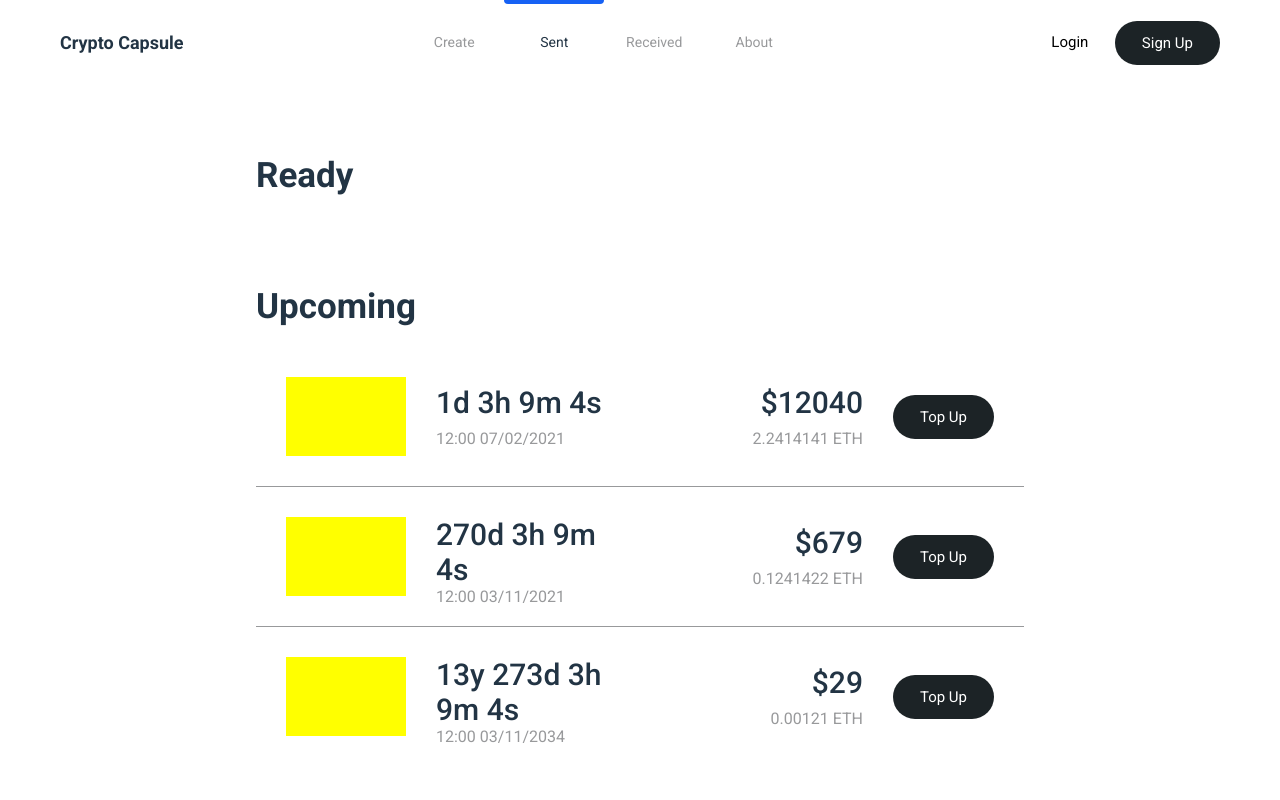
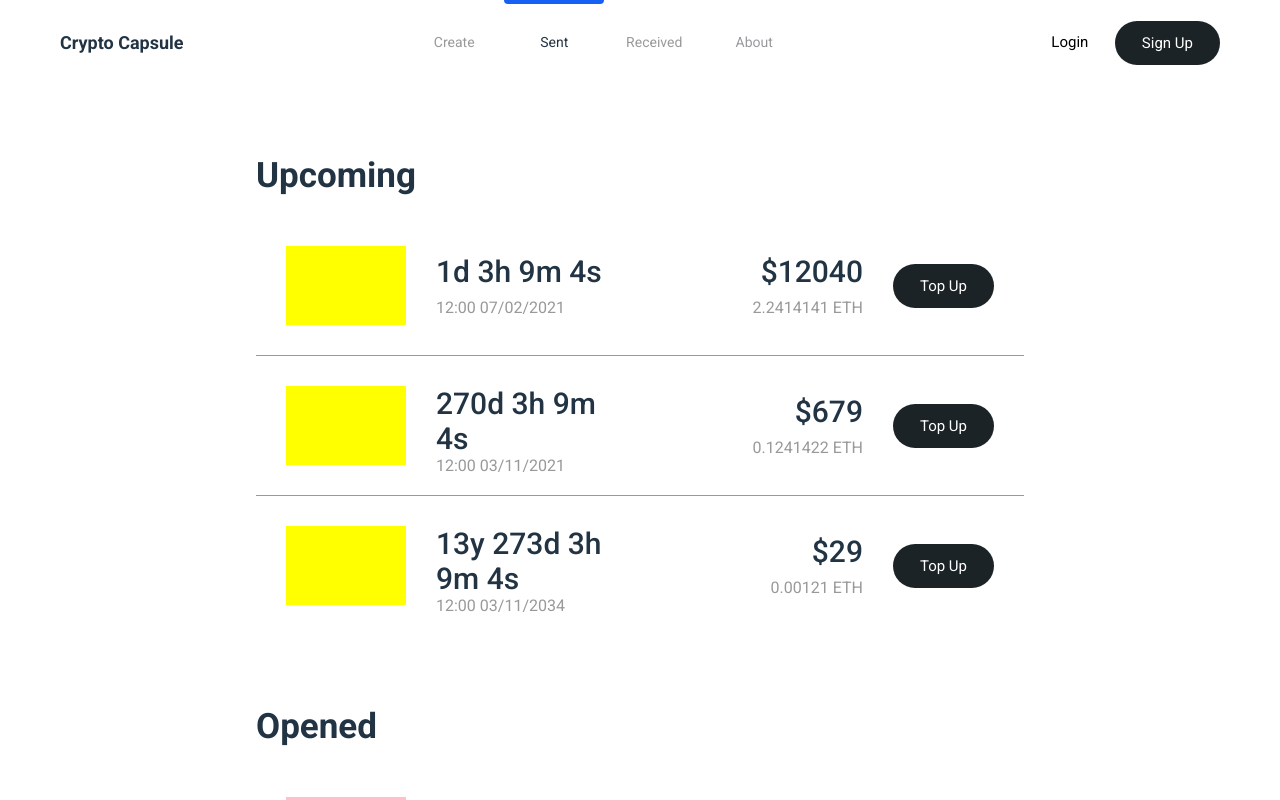
Before and after one commit to chase-manning/crypto-capsule, a React (Create React App) app in the folder website/: page /sent in a window 1280 px wide. Shown: the top 800 px of the page. Built offline with nearby package versions, Linux system fonts and the light colour scheme.

Commit message:
:lipstick: hide capsule sections with no capsules

```diff
--- a/website/src/components/SentPage.tsx
+++ b/website/src/components/SentPage.tsx
@@ -78,24 +78,36 @@ const GetCapsules = (capsuleList: CapsuleType[]) =>
 
 const SentPage = () => {
   const now = new Date();
+  const ready = capsules.filter(
+    (cap: CapsuleType) => cap.open < now && !cap.opened
+  );
   const upcoming = capsules.filter((cap: CapsuleType) => cap.open >= now);
   const opened = capsules.filter(
     (cap: CapsuleType) => cap.open < now && cap.opened
-  );
-  const ready = capsules.filter(
-    (cap: CapsuleType) => cap.open < now && !cap.opened
   );
 
   return (
     <StyledSentPage>
       <Header />
       <Container>
+        {ready.length > 0 && (
+          <>
             <Title>Ready</Title>
             {GetCapsules(ready)}
+          </>
+        )}
+        {upcoming.length > 0 && (
+          <>
             <Title>Upcoming</Title>
             {GetCapsules(upcoming)}
+          </>
+        )}
+        {opened.length > 0 && (
+          <>
             <Title>Opened</Title>
             {GetCapsules(opened)}
+          </>
+        )}
       </Container>
     </StyledSentPage>
   );
```
Lines whose indentation alone changed are shown as unchanged.
